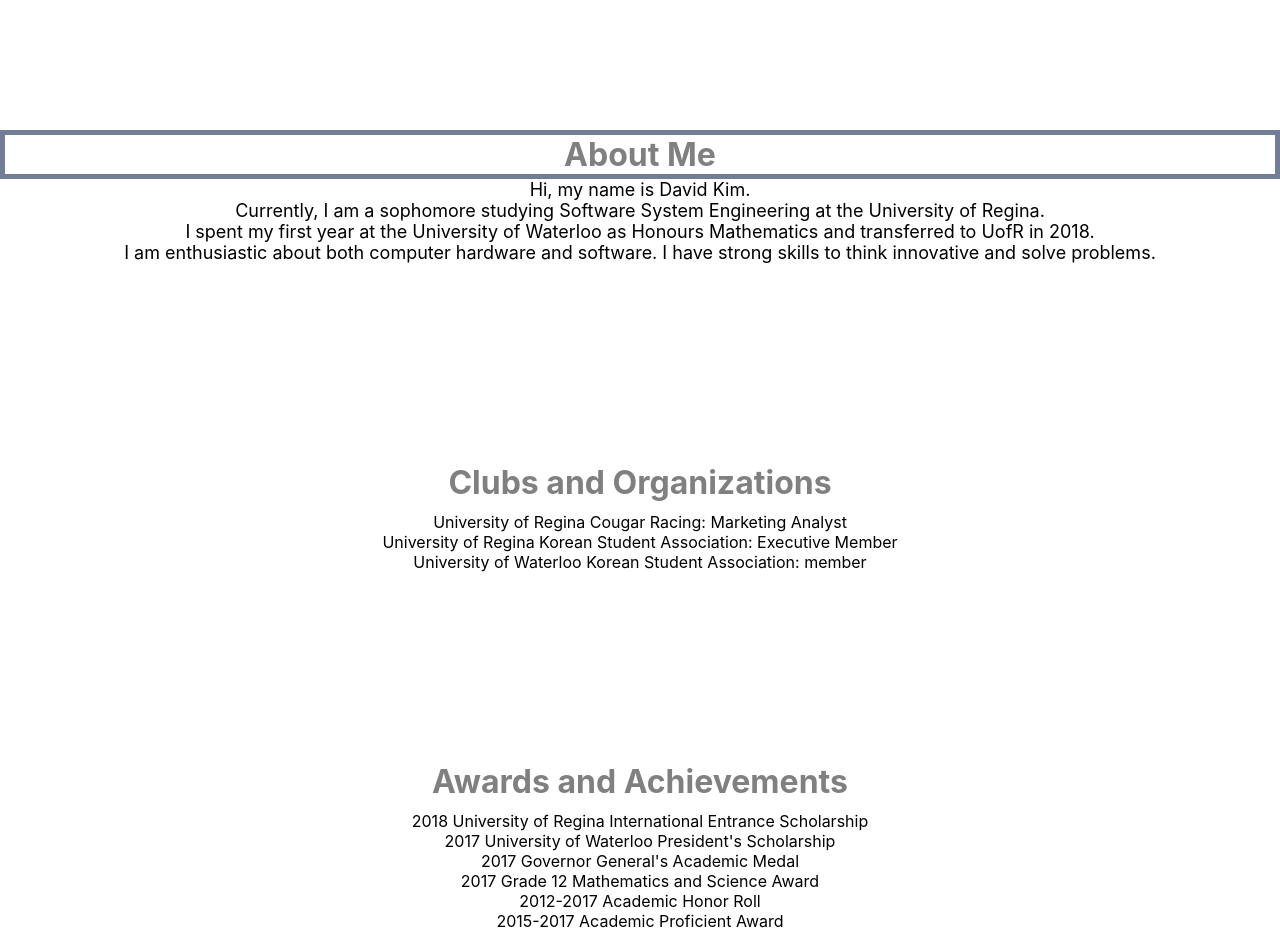
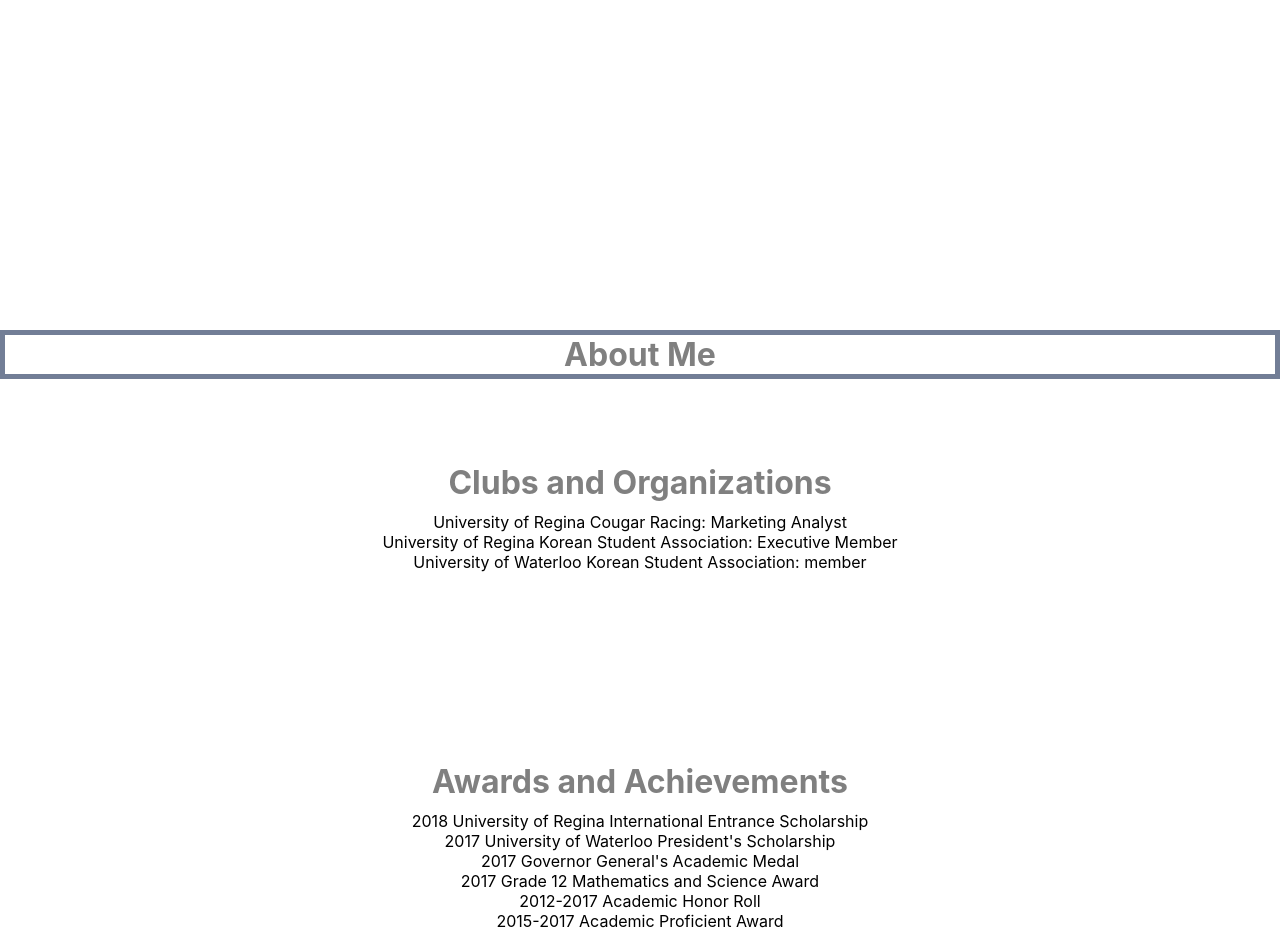
Before and after one commit to dav1dk1m/dav1dk1m.github.io, a plain HTML site: page index.html in a window 1280 px wide. Shown: the part 980-1910 px from the top of the page. Drawn offline with Linux system fonts and the light colour scheme.

Commit message:
Update style.css

```diff
--- a/style.css
+++ b/style.css
@@ -247,17 +247,17 @@ nav {
 .About h1 {
   font-size: 32px;
   position: relative;
-  top: 800px;
+  top: 1000px;
   color: grey;
   text-align: center;
   border: 5px solid #727e96;
 }
 
 .About p {
-  color: black;
+  color: white;
   font-size: 18px;
   position: relative;
-  top: 800px;
+  top: 1000px;
   text-align: center;
 }
 
```
